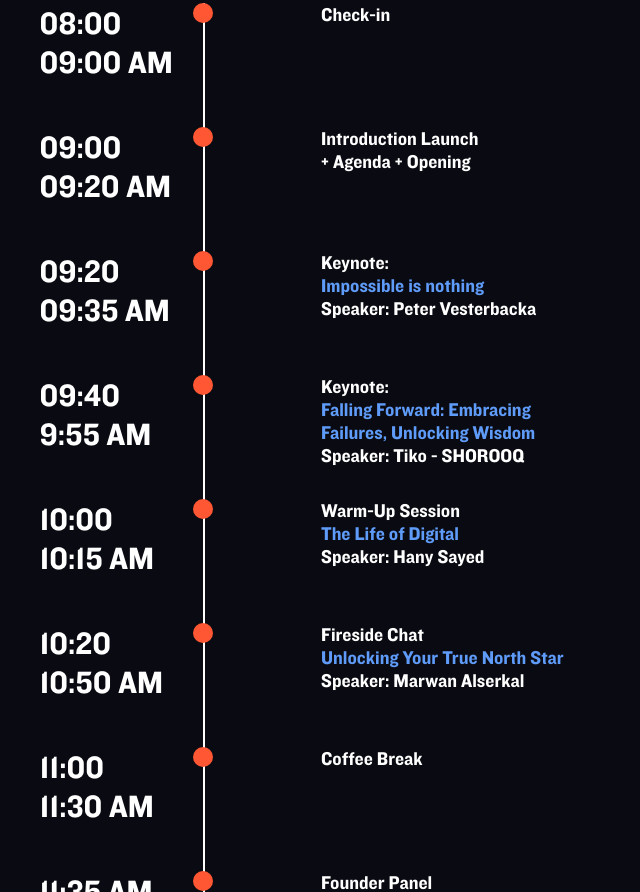
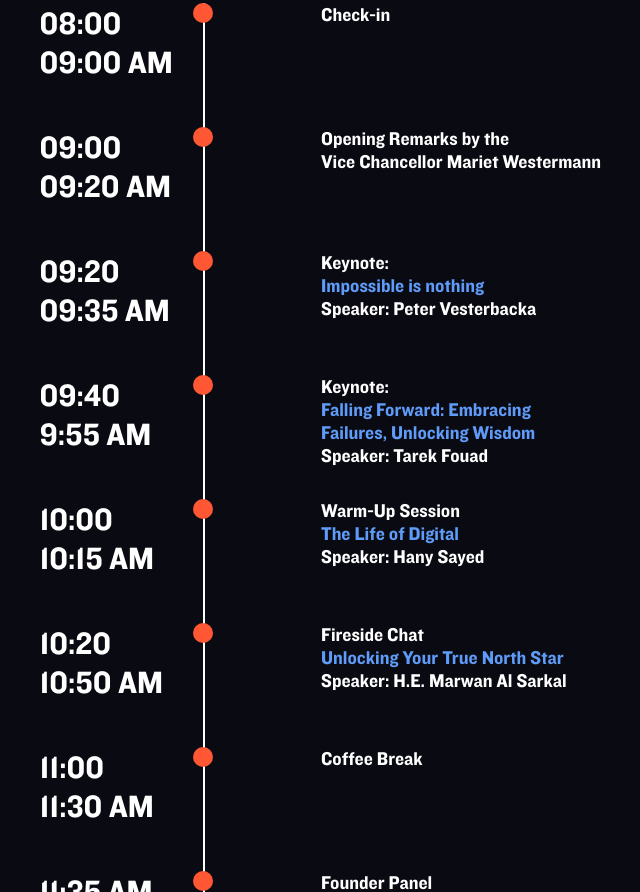
Before and after one commit to armaanniyas/nyuadslushd.github.io, a website: page agendanew.html in a window 1280 px wide. Shown: the part 533-1425 px from the top of the page, without its empty margins (117-757 px from the left). Drawn offline with nearby package versions, Linux system fonts and the light colour scheme.

Commit message:
a few agenda fixes

```diff
--- a/agendanew.html
+++ b/agendanew.html
@@ -87,8 +87,7 @@
                 <div class="column2_event_location"> Builder Room  </div>
 
                 <div class="column3_event_location"> Genesis Room </div>
-                <div class="column1_event"> Introduction Launch <br/>
-                    + Agenda + Opening </div>
+                <div class="column1_event"> Opening Remarks by the  <br/> Vice Chancellor Mariet Westermann </div>
             </div>
             <div class="circle">
                 <div class="time">09:20 </br>09:35 AM</div>
@@ -98,7 +97,7 @@
 
             <div class="circle">
                 <div class="time">09:40 </br> 9:55 AM</div>
-                <div class="column1_event", text-decoration="none"> Keynote:<div class="highlighted"> Falling Forward:  Embracing <br/>Failures,  Unlocking Wisdom</div> <a href="./speakers.html">  Speaker: Tiko - SHOROOQ </a></div>
+                <div class="column1_event", text-decoration="none"> Keynote:<div class="highlighted"> Falling Forward:  Embracing <br/>Failures,  Unlocking Wisdom</div> <a href="./speakers.html">  Speaker: Tarek Fouad </a></div>
 
             </div>
             <div class="circle">
@@ -107,7 +106,7 @@
             </div>
             <div class="circle">
                 <div class="time">10:20 </br>10:50 AM</div>
-                <div class="column1_event"> Fireside Chat  <div class="highlighted"> Unlocking Your True North Star </div>  Speaker: Marwan Alserkal</div>
+                <div class="column1_event"> Fireside Chat  <div class="highlighted"> Unlocking Your True North Star </div>  Speaker: H.E. Marwan Al Sarkal</div>
             </div>
             <div class="circle">
                 <div class="time">11:00 </br>11:30 AM</div>
```
